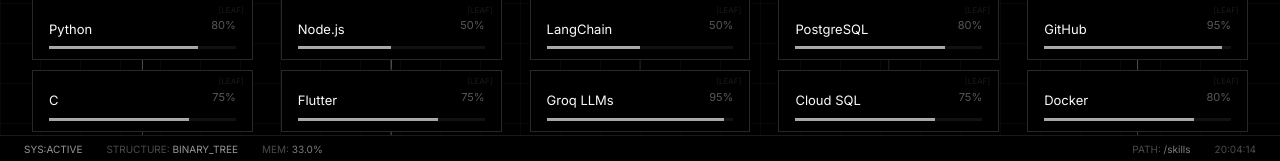
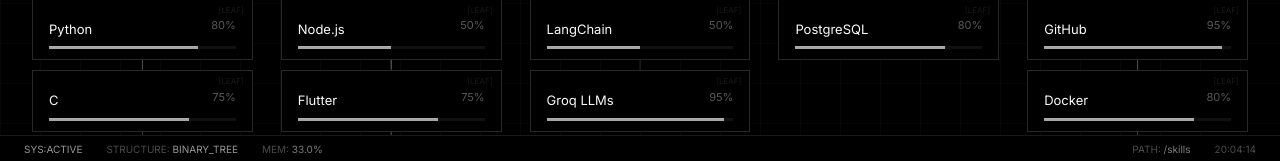
Before and after one commit to sai1505/portfolio-redesigned, a React (Vite) app: page /skills in a window 1280 px wide. Shown: the part 637-798 px from the top of the page. Built offline with nearby package versions, Linux system fonts and the light colour scheme.

Commit message:
Modified Skills.

```diff
--- a/src/pages/Skills.jsx
+++ b/src/pages/Skills.jsx
@@ -41,7 +41,6 @@
         children: [
             { id: 'mysql', label: 'MySQL', level: 85 },
             { id: 'postgresql', label: 'PostgreSQL', level: 80 },
-            { id: 'cloudsql', label: 'Cloud SQL', level: 75 },
         ],
     },
     {
```
